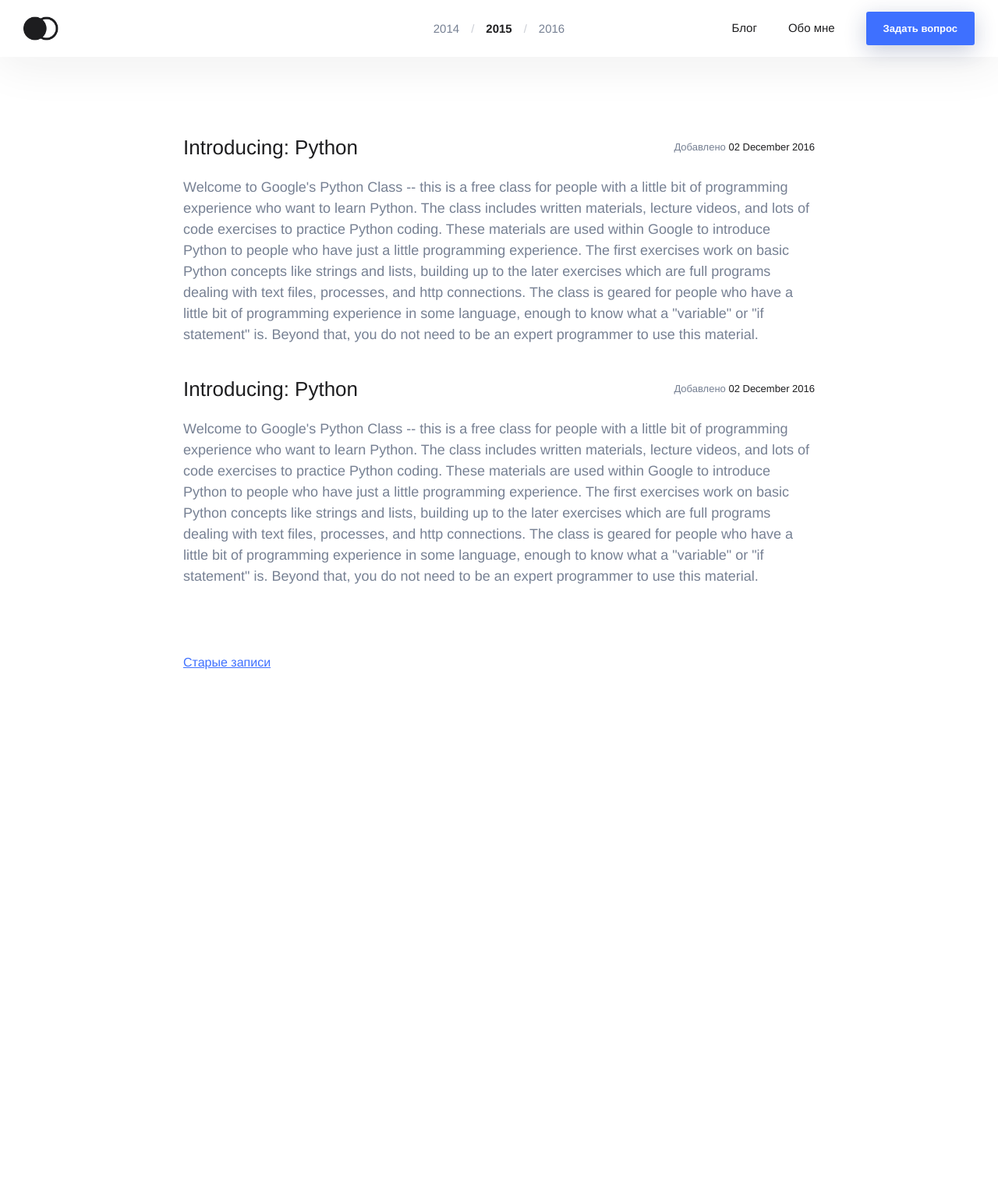
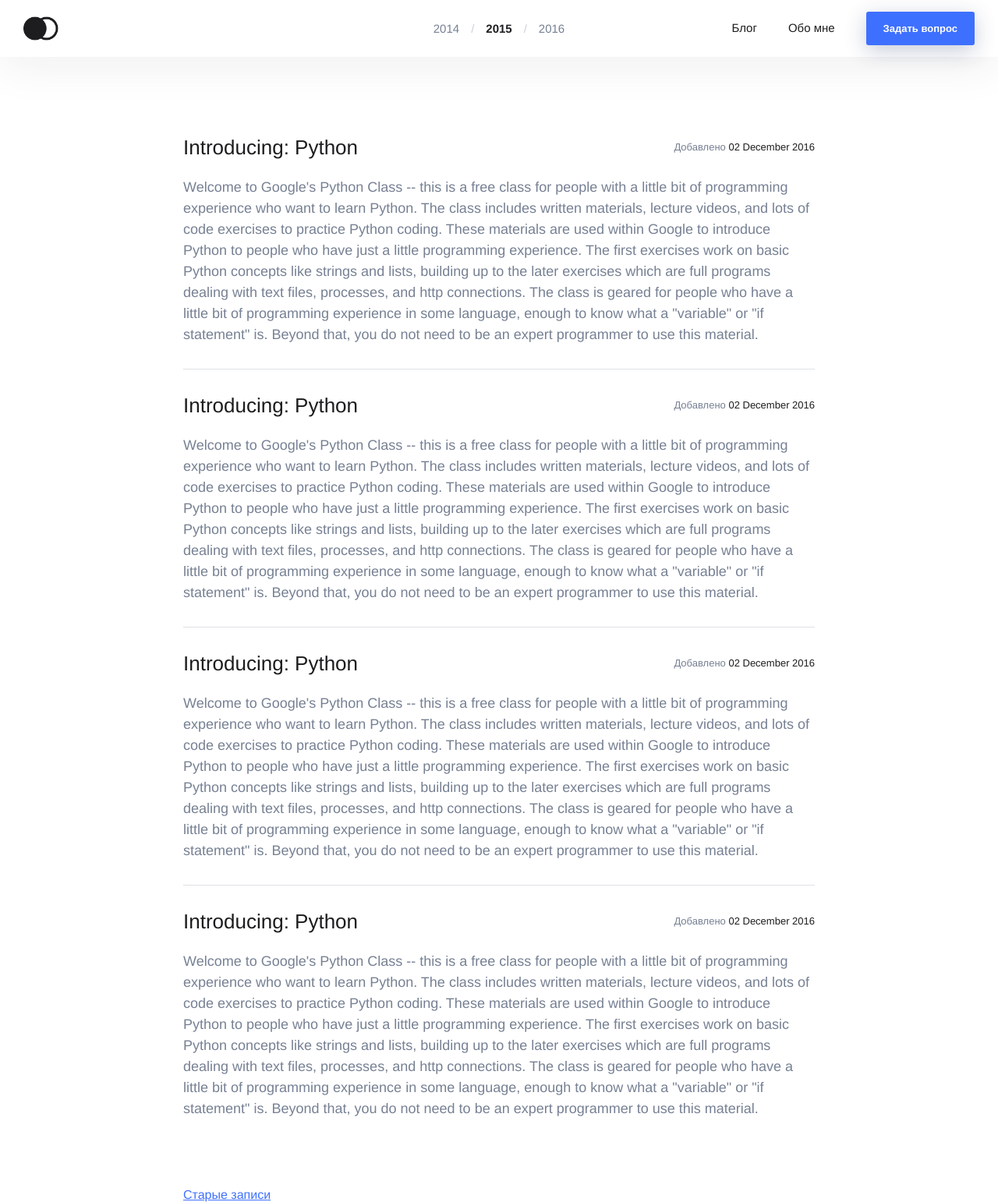
Before and after one commit to nazaralynadirbek/pyblog, a Flask app: template app/templates/default/content/articles.html in a window 1280 px wide. Shown: the whole page at 78% size. Before the commit the page ends 859 px from the top, so only its background shows below. Run offline with Flask 2, Linux system fonts and the light colour scheme; the template is opened without the code that fills it, so the values that code supplies are empty; style sheets or scripts are compiled from the project's sources.

Commit message:
Template changes / URL routing changes

```diff
--- a/app/static/styles/css/default.css
+++ b/app/static/styles/css/default.css
@@ -1,4 +1,4 @@
-html, body, h1, h2, h3, h4, h5, h6, ul, li, a, img {
+html, body, h1, h2, h3, h4, h5, h6, ul, li, a, img, p {
     margin: 0;
     padding: 0;
     border: none;
--- a/app/static/styles/css/desktop.css
+++ b/app/static/styles/css/desktop.css
@@ -1,5 +1,6 @@
 .container .top .header {
   padding: 15px 30px;
+  background-color: #ffffff;
   box-shadow: rgba(29, 29, 31, 0.07) 0 10px 60px;
 }
 .container .top .header .left,
@@ -93,7 +94,9 @@
   display: block;
 }
 .container .middle .content .articles .article {
-  margin-bottom: 40px;
+  margin-bottom: 30px;
+  padding-bottom: 30px;
+  border-bottom: 1px solid #dde1e5;
 }
 .container .middle .content .articles .article .top {
   line-height: 32px;
@@ -148,25 +151,31 @@
 }
 .container .middle .content .articles .article .bottom .details p {
   font-size: 18px;
+  margin-top: 1em;
   font-weight: 400;
   line-height: 1.5;
 }
 .container .middle .content .articles .article:last-child {
   margin-bottom: 0;
+  padding-bottom: 0;
+  border-bottom: none;
 }
 .container .middle .content.wrapper {
   margin: 0 auto;
   max-width: 810px;
   padding: 100px 20px 0;
 }
-.container .bottom .paginator {
+.container .bottom .footer {
+  margin: 88px auto;
+}
+.container .bottom .footer .paginator {
   text-align: left;
 }
-.container .bottom .paginator a {
+.container .bottom .footer .paginator a {
   color: #3e70ff;
 }
-.container .bottom .paginator.wrapper {
+.container .bottom .footer .paginator.wrapper {
+  margin: 0 auto;
   padding: 0 20px;
   max-width: 810px;
-  margin: 88px auto;
 }
--- a/app/static/styles/less/desktop.less
+++ b/app/static/styles/less/desktop.less
@@ -6,6 +6,7 @@
   .top {
     .header {
       padding: 15px 30px;
+      background-color: #ffffff;
       box-shadow: rgba(29, 29, 31, 0.07) 0 10px 60px;
 
       .left,
@@ -122,7 +123,9 @@
     .content {
       .articles {
         .article {
-          margin-bottom: 40px;
+          margin-bottom: 30px;
+          padding-bottom: 30px;
+          border-bottom: 1px solid #dde1e5;
 
           .top {
             line-height: 32px;
@@ -190,6 +193,7 @@
 
               p {
                 font-size: 18px;
+                margin-top: 1em;
                 font-weight: 400;
                 line-height: 1.5;
               }
@@ -198,6 +202,8 @@
 
           &:last-child {
             margin-bottom: 0;
+            padding-bottom: 0;
+            border-bottom: none;
           }
         }
       }
@@ -209,6 +215,9 @@
     }
   }
   .bottom {
+    .footer {
+      margin: 88px auto;
+
       .paginator {
         text-align: left;
 
@@ -217,9 +226,10 @@
         }
       }
       .paginator.wrapper {
+        margin: 0 auto;
         padding: 0 20px;
         max-width: 810px;
-      margin: 88px auto;
       }
     }
   }
+}
--- a/app/templates/default/content/articles.html
+++ b/app/templates/default/content/articles.html
@@ -63,6 +63,66 @@
                 </div>
             </div>
         </div>
+        <div class="article">
+            <div class="top">
+                <div class="left">
+                    <div class="title">
+                        <h3>
+                            <a href="">Introducing: Python</a>
+                        </h3>
+                    </div>
+                </div>
+                <div class="right">
+                    <div class="details">
+                        <ul class="list">
+                            <li>Добавлено <span>02 December 2016</span></li>
+                        </ul>
+                    </div>
+                </div>
+            </div>
+            <div class="bottom">
+                <div class="details">
+                    <p>
+                        Welcome to Google's Python Class -- this is a free class for people with a little bit of programming experience who want to learn Python.
+                        The class includes written materials, lecture videos, and lots of code exercises to practice Python coding.
+                        These materials are used within Google to introduce Python to people who have just a little programming experience.
+                        The first exercises work on basic Python concepts like strings and lists, building up to the later exercises which are full programs dealing with text files, processes, and http connections.
+                        The class is geared for people who have a little bit of programming experience in some language, enough to know what a "variable" or "if statement" is.
+                        Beyond that, you do not need to be an expert programmer to use this material.
+                    </p>
+                </div>
+            </div>
+        </div>
+        <div class="article">
+            <div class="top">
+                <div class="left">
+                    <div class="title">
+                        <h3>
+                            <a href="">Introducing: Python</a>
+                        </h3>
+                    </div>
+                </div>
+                <div class="right">
+                    <div class="details">
+                        <ul class="list">
+                            <li>Добавлено <span>02 December 2016</span></li>
+                        </ul>
+                    </div>
+                </div>
+            </div>
+            <div class="bottom">
+                <div class="details">
+                    <p>
+                        Welcome to Google's Python Class -- this is a free class for people with a little bit of programming experience who want to learn Python.
+                        The class includes written materials, lecture videos, and lots of code exercises to practice Python coding.
+                        These materials are used within Google to introduce Python to people who have just a little programming experience.
+                        The first exercises work on basic Python concepts like strings and lists, building up to the later exercises which are full programs dealing with text files, processes, and http connections.
+                        The class is geared for people who have a little bit of programming experience in some language, enough to know what a "variable" or "if statement" is.
+                        Beyond that, you do not need to be an expert programmer to use this material.
+                    </p>
+                </div>
+            </div>
+        </div>
     </div>
 </div>
 {% endblock %}
--- a/app/templates/default/include/footer.html
+++ b/app/templates/default/include/footer.html
@@ -1,4 +1,5 @@
-<div class="paginator wrapper">
-    <a href="" class="btn btn-empty">Старые записи</a>
+<div class="footer">
+    <div class="paginator wrapper">
+        <a href="" class="btn btn-empty">Старые записи</a>
+    </div>
 </div>
-<div class="footer"></div>
```
Also changed, not shown: app/views.py (+13 -0 lines). Lines whose indentation alone changed are shown as unchanged.
